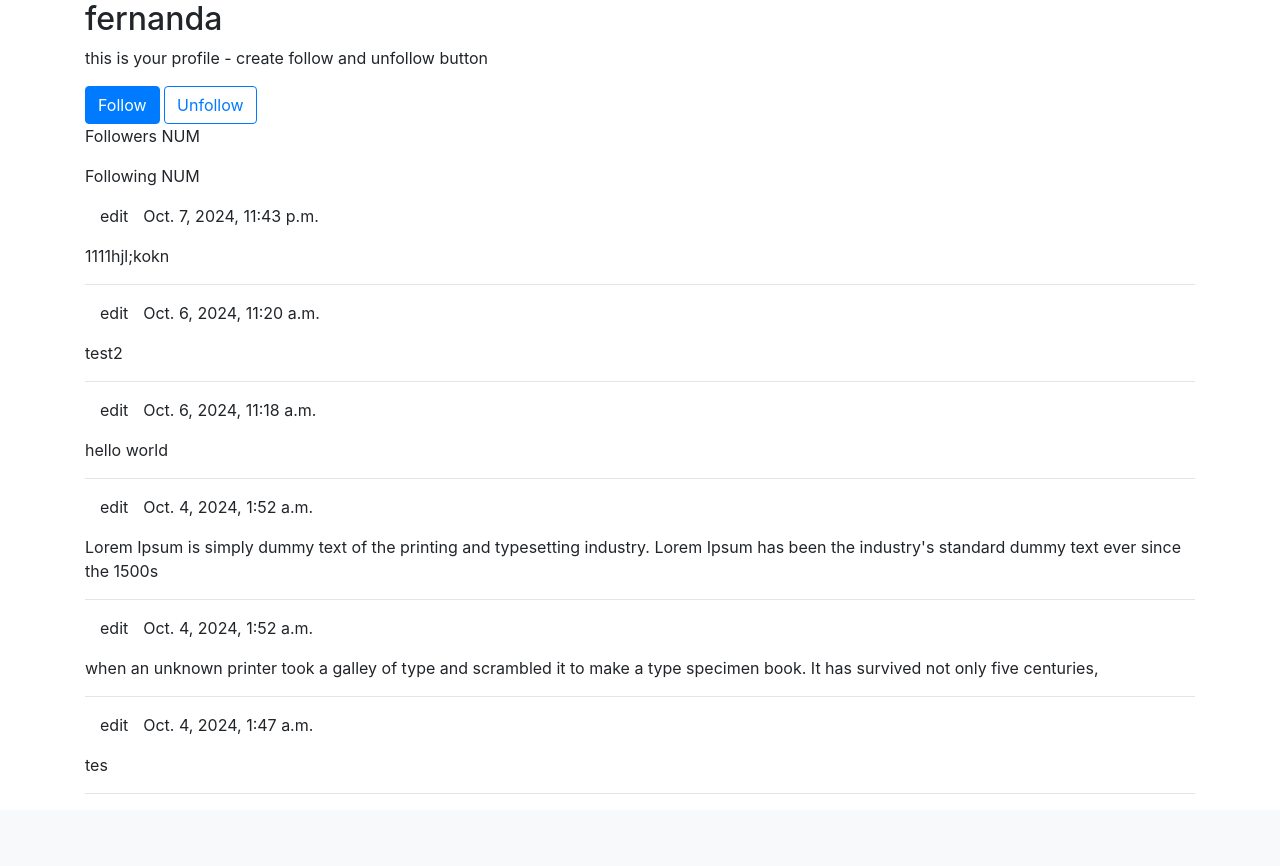
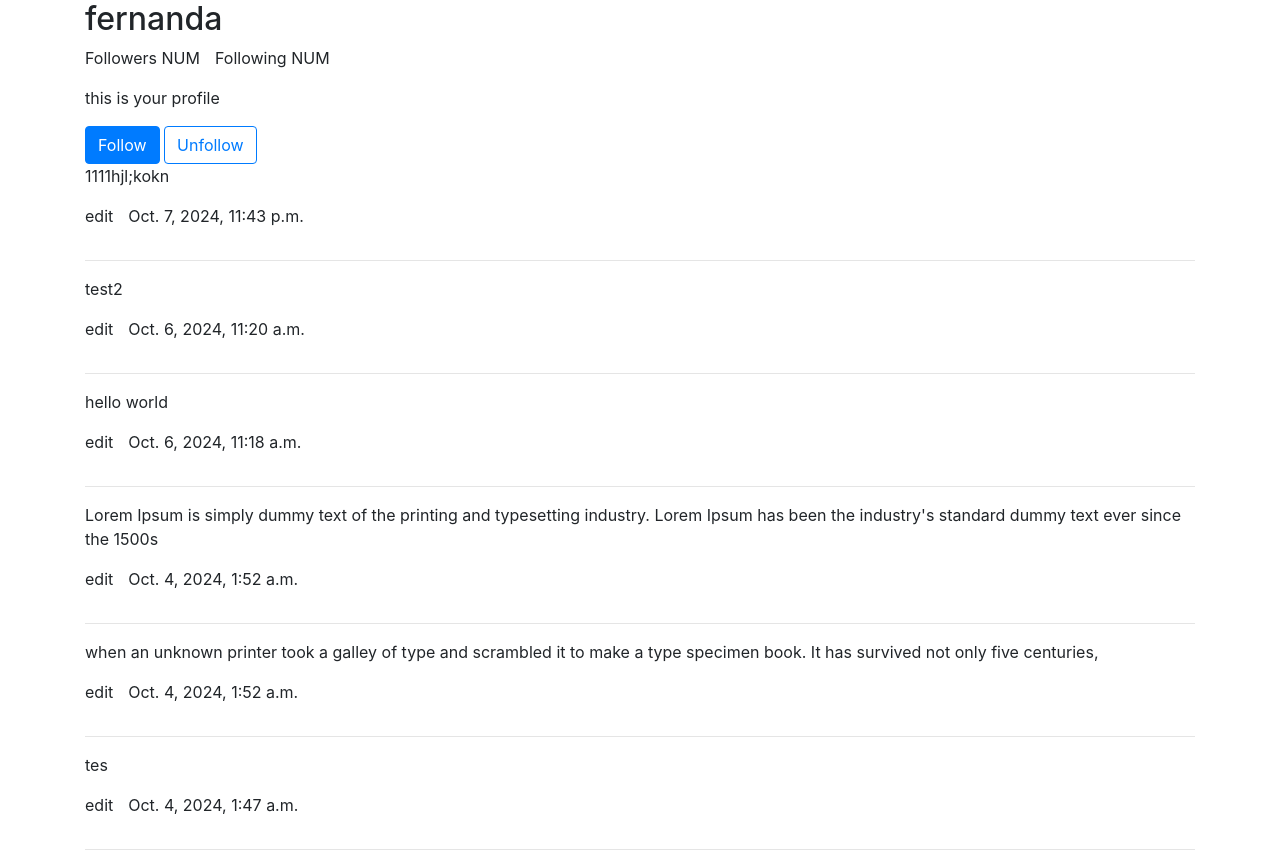
Before and after one commit to fcorrea16/CS50-network, a Django app: a page that uses network/templates/network/profile.html in a window 1280 px wide. Shown: the part 56-922 px from the top of the page. Before the commit the page ends 850 px from the top, so only its background shows below. Run offline with Django 3.2, Linux system fonts and the light colour scheme; a user stored in the database is signed in; data comes from the database, SQL or seed files in the repository; both versions use the stored data as it was after the commit; some libraries are stand-ins or nearby versions.

Commit message:
update post working

```diff
--- a/network/static/network/network.js
+++ b/network/static/network/network.js
@@ -30,16 +30,21 @@ document.addEventListener('DOMContentLoaded', function () {
     });
 
     // new post button disabled and character count
-    newPostButton = document.querySelector('#submit-post').disabled = true;
-    newContent = document.querySelector('#new-content')
+    const newPostButton = document.querySelector('#submit-post');
+    if (newPostButton) {
+        document.querySelector('#submit-post').disabled = true;
 
-    newContent.onkeyup = function () {
-        if (this.value.length > 0) {
-            newPostButton = document.querySelector('#submit-post').disabled = false;
-            document.querySelector('#form-message').innerHTML = "Characters left " + (280 - this.value.length)
-        }
+        newContent = document.querySelector('#new-content')
 
-    };
+        newContent.onkeypress = function () {
+            if (this.value.length > 0) {
+                newPostButton.disabled = false;
+                document.querySelector('#form-message').innerHTML = "Characters left " + (280 - this.value.length)
+            }
+        };
+    }
+
+
 
 
     // edit post
@@ -54,19 +59,18 @@ document.addEventListener('DOMContentLoaded', function () {
             document.querySelector('.post-content-' + post_id).classList.add('hide')
             document.querySelector('.form-content-' + post_id).classList.remove('hide')
             document.querySelector('.edit-content-' + post_id).innerHTML = document.querySelector('.post-content-' + post_id).innerHTML
-            submit_button = document.querySelector('.edit-content-' + post_id).nextSibling
+            submit_button = document.querySelector('.edit-content-' + post_id).nextSibling.nextSibling
+            console.log(submit_button)
             submit_button.addEventListener('click', event => {
                 inputContent = document.querySelector('.edit-content-' + post_id).value
-                console.log(inputContent)
-                event.preventDefault()
                 fetch('post/' + post_id)
                     .then(response => response.json())
                     .then(post => {
-                        fetch('/post/' + post_id, {
+                        console.log(post)
+                        fetch('/post/' + post.id, {
                             method: 'PUT',
                             body: JSON.stringify({ content: inputContent })
                         })
-
 
 
                     })
--- a/network/templates/network/profile.html
+++ b/network/templates/network/profile.html
@@ -2,26 +2,25 @@
 
 {% block body %}
 <h2>{{username}}</h2>
-
+<div class="follow-info d-flex flex-wrap">
+    <p>Followers NUM</p>
+    <p class="margin-left-15">Following NUM</p>
+</div>
 {% if request_user == username %}
 <div class="follow">
-    <p>this is your profile - create follow and unfollow button</p>
+    <p>this is your profile</p>
     <button class="follow btn btn-primary">Follow</button>
     <button class="unfollow btn btn-outline-primary">Unfollow</button>
 </div>
-
+{% else %}
+<div class="follow">
+    <button class="follow btn btn-primary">Follow</button>
+</div>
 {% endif %}
-<div class="follow-info">
-    <p>Followers NUM</p>
-    <p>Following NUM</p>
-</div>
 
 {%for post in posts_by_user%}
 <div id="post-{{ post.id }}" class="post">
-    <div class="posted-by d-flex flex-wrap">
-        <p class="edit-post margin-left-15">edit</p>
-        <p class="post-date margin-left-15">{{post.post_date}}</p>
-    </div>
+
     <div class="post-content ">
         <p class="post-content-{{post.id}}">{{post.content}}</p>
         <form action="post/{{post.id}}" method="put" class="hide form-content-{{post.id}}">
@@ -30,6 +29,10 @@
             <input type="submit" class="btn btn-primary submit-edit-post" value="Update">
         </form>
     </div>
+    <div class="posted-by d-flex flex-wrap">
+        <p class="edit-post ">edit</p>
+        <p class="post-date margin-left-15">{{post.post_date}}</p>
+    </div>
     <hr>
 </div>
 
--- a/network/views.py
+++ b/network/views.py
@@ -37,6 +37,8 @@ def profile(request, username):
     request_user = request.user
     print(request.user)
     posts_by_user = Post.objects.filter(posted_by=username).order_by('-id')
+    following_num = 0
+    followers_num = 0
     return render(request, "network/profile.html", {
         "request_user": request_user, "username": username, "posts_by_user": posts_by_user})
 
@@ -59,6 +61,7 @@ def add(request):
 
 # API routes
 
+@csrf_exempt
 def post(request, post_id):
 
     # Query for requested post
@@ -70,17 +73,10 @@ def post(request, post_id):
 
     # Update post - PROBLEM HERE
     elif request.method == "PUT":
-        print("put path")
         data = json.loads(request.body)
-        print("post method")
         post = Post.objects.get(posted_by=request.user, pk=post_id)
-        print(post)
-        print(data)
-        # this isnt working
-        # new_content = data.get("content")
-        # print(new_content)
-        # post.content = new_content
-        # post.save()
+        post.content = data["content"]
+        post.save()
         return HttpResponse(status=204)
 
     else:
```
Also changed, not shown: network/templates/network/index.html (+6 -6 lines), db.sqlite3.
